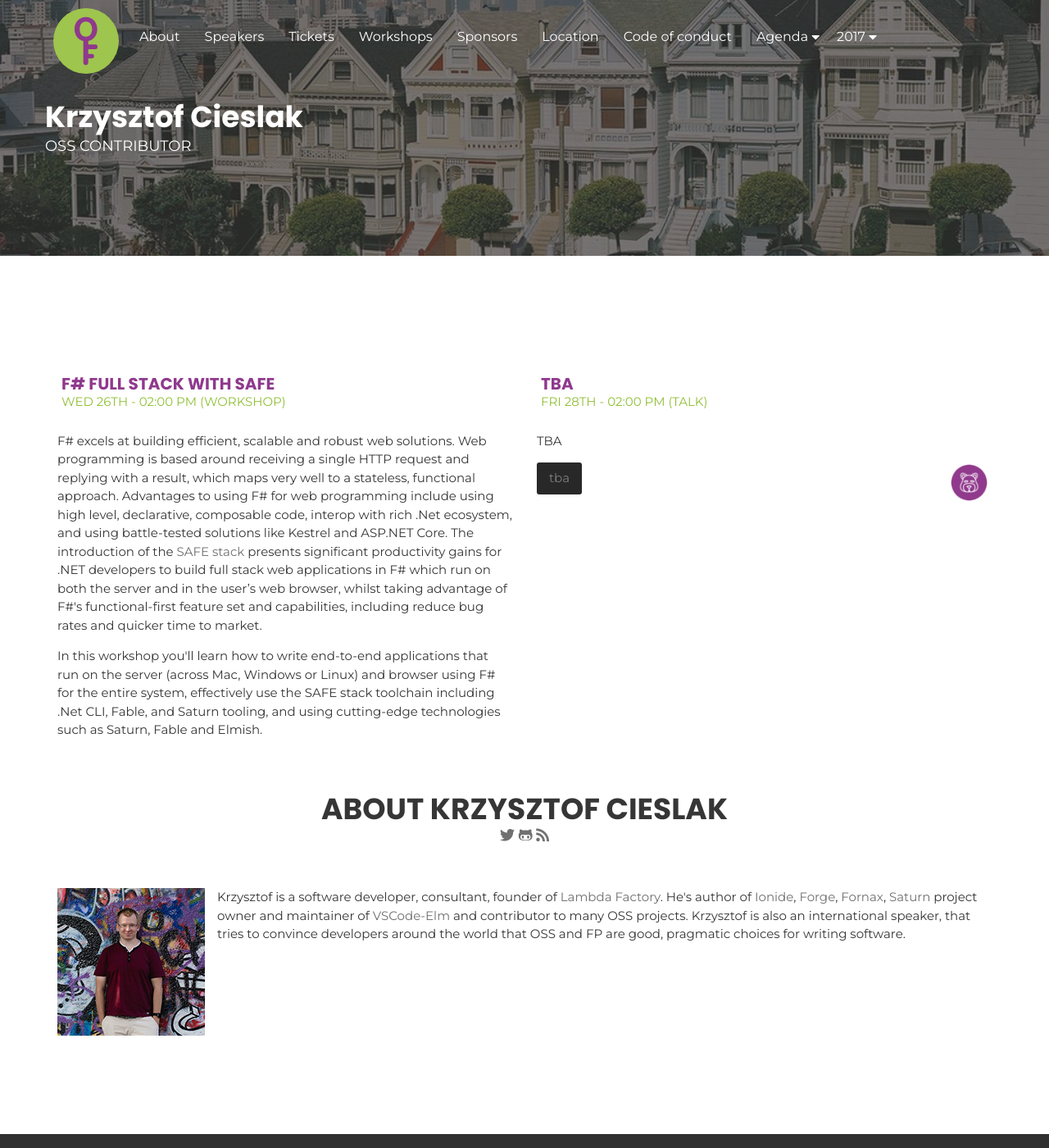
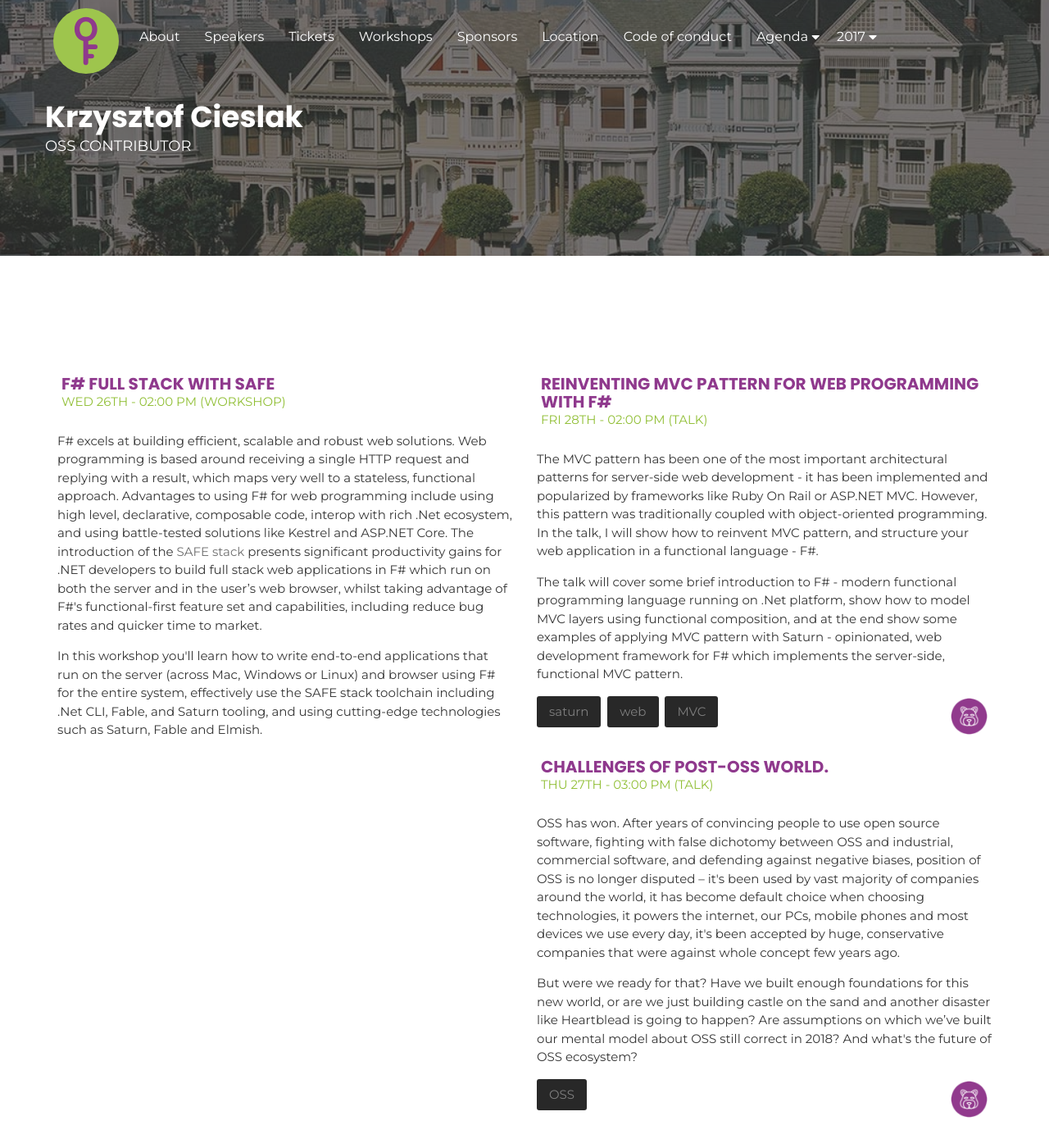
Before and after one commit to open-fsharp/open-fsharp.github.io, a Jekyll site: the page built from speakers/krzysztof-cieslak.md, in a window 1280 px wide and 1400 px high. Shown: the whole window at 82% size. Built offline with Jekyll 4.4.1, drawn with Linux system fonts in a browser that asks for light colours; nearby versions of some CDN libraries; comment, search, counter and statistics services are not loaded.

Commit message:
update Krzysztof Cieslak info

```diff
--- a/speakers/krzysztof-cieslak.md
+++ b/speakers/krzysztof-cieslak.md
@@ -24,22 +24,53 @@
     <div class="col-md-6">
         <div class="speaker-talk">
             <div class="section-head">
-                <h2 class="header-title">TBA</h2>
+                <h2 class="header-title">Reinventing MVC pattern for web programming with F#</h2>
                     <p class="header-desc">Fri 28th - 02:00 PM (Talk)</p>
             </div>
             <div>
                 <p>
-                    TBA
+                    The MVC pattern has been one of the most important architectural patterns for server-side web development - it has been implemented and popularized by frameworks like Ruby On Rail or ASP.NET MVC. However, this pattern was traditionally coupled with object-oriented programming. In the talk, I will show how to reinvent MVC pattern, and structure your web application in a functional language - F#.
+                </p>
+                <p>
+                    The talk will cover some brief introduction to F# - modern functional programming language running on .Net platform, show how to model MVC layers using functional composition, and at the end show some examples of applying MVC pattern with Saturn - opinionated, web development framework for F# which implements the server-side, functional MVC pattern.
                 </p>
             </div>
             <div>
                 <div class="speaker-tag">
                     <ul class="tag">
-                        <li><a href="#">tba</a></li>
+                        <li><a href="#">saturn</a></li>
+                        <li><a href="#">web</a></li>
+                        <li><a href="#">MVC</a></li>
                     </ul>
                 </div>
                 <div class="talk-level">
-                    <img src="{{ site.baseurl }}public/assets/animals/bear.png" alt="This hands-on session is Bear level" />
+                    <img src="{{ site.baseurl }}public/assets/animals/bear.png" alt="This talk is Bear level" />
+                </div>
+            </div>
+        </div>
+    </div>
+    <div class="col-md-6">
+        <div class="speaker-talk">
+            <div class="section-head">
+                <h2 class="header-title">Challenges of post-OSS world.</h2>
+                    <p class="header-desc">Thu 27th - 03:00 PM (Talk)</p>
+            </div>
+            <div>
+                <p>
+                    OSS has won. After years of convincing people to use open source software, fighting with false dichotomy between OSS and industrial, commercial software, and defending against negative biases, position of OSS is no longer disputed – it's been used by vast majority of companies around the world, it has become default choice when choosing technologies, it powers the internet, our PCs, mobile phones and most devices we use every day, it's been accepted by huge, conservative companies that were against whole concept few years ago.
+                </p>
+                <p>
+                    But were we ready for that? Have we built enough foundations for this new world, or are we just building castle on the sand and another disaster like Heartblead is going to happen? Are assumptions on which we’ve built our mental model about OSS still correct in 2018? And what's the future of OSS ecosystem?
+                </p>
+            </div>
+            <div>
+                <div class="speaker-tag">
+                    <ul class="tag">
+                        <li><a href="#">OSS</a></li>
+                    </ul>
+                </div>
+                <div class="talk-level">
+                    <img src="{{ site.baseurl }}public/assets/animals/bear.png" alt="This talk is Bear level" />
                 </div>
             </div>
         </div>
```
Also changed, not shown: agenda/conference.md (+8 -6 lines).
